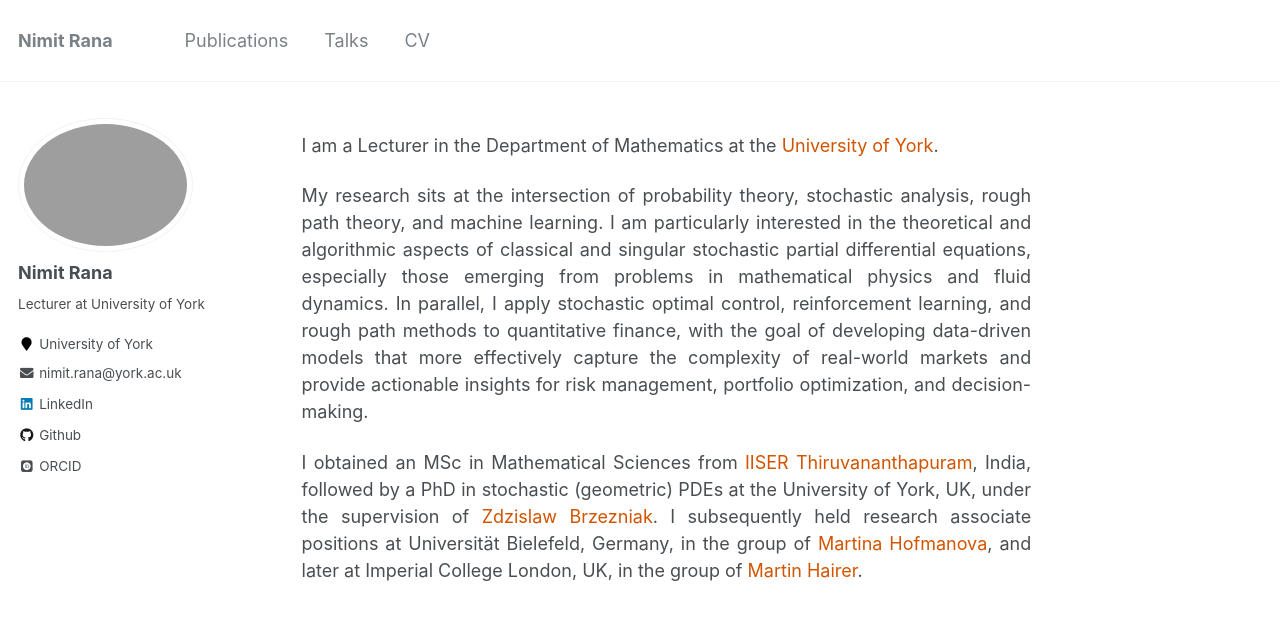
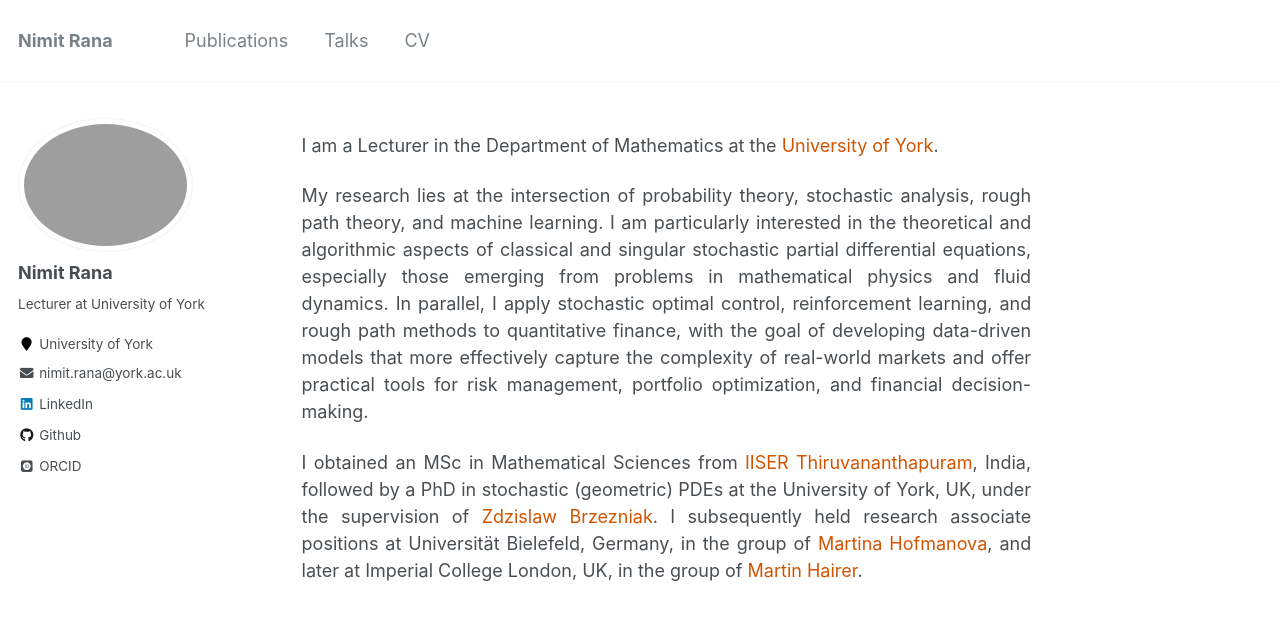
Before and after one commit to rananimit/rananimit.github.io, a Jekyll site: the page built from _pages/about.md, in a window 1280 px wide. Shown: the top 620 px of the page. Built offline with Jekyll 4.4.1, drawn with Linux system fonts in a browser that asks for light colours; some web fonts are replaced.

Commit message:
Update about.md

```diff
--- a/_pages/about.md
+++ b/_pages/about.md
@@ -33,7 +33,7 @@ I am a Lecturer in the Department of Mathematics at the <a href="https://www.yor
 </p>
 
 <p>
-My research sits at the intersection of probability theory, stochastic analysis, rough path theory, and machine learning. I am particularly interested in the theoretical and algorithmic aspects of classical and singular stochastic partial differential equations, especially those emerging from problems in mathematical physics and fluid dynamics. In parallel, I apply stochastic optimal control, reinforcement learning, and rough path methods to quantitative finance, with the goal of developing data-driven models that more effectively capture the complexity of real-world markets and provide actionable insights for risk management, portfolio optimization, and decision-making.
+My research lies at the intersection of probability theory, stochastic analysis, rough path theory, and machine learning. I am particularly interested in the theoretical and algorithmic aspects of classical and singular stochastic partial differential equations, especially those emerging from problems in mathematical physics and fluid dynamics. In parallel, I apply stochastic optimal control, reinforcement learning, and rough path methods to quantitative finance, with the goal of developing data-driven models that more effectively capture the complexity of real-world markets and offer practical tools for risk management, portfolio optimization, and financial decision-making.
 </p>
 
 <p>
```
